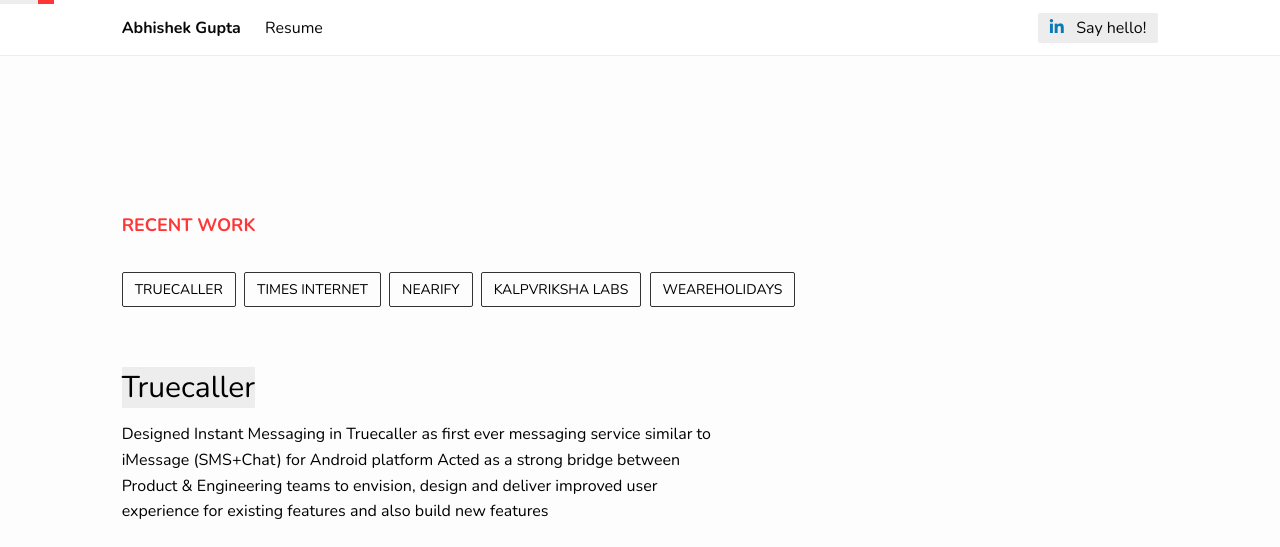
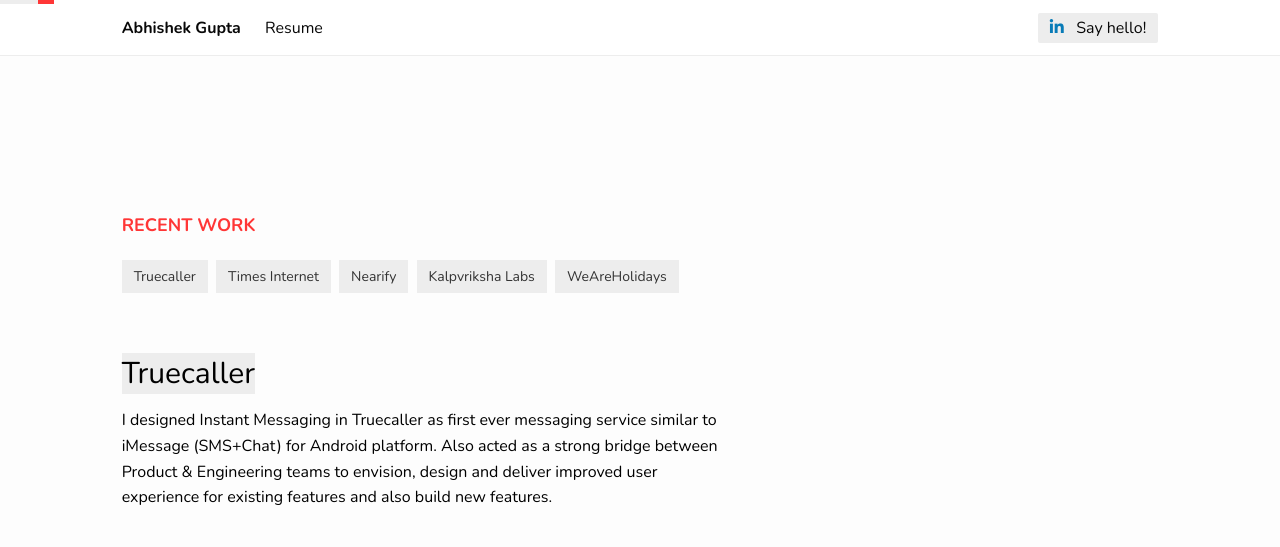
Before and after one commit to abhishekguptat/abhishekguptat.github.io, a Jekyll site: the page built from index.html, in a window 1280 px wide and 1400 px high, scrolled down 508 px. Shown: the top 547 px of the window. Built offline with Jekyll 4.4.1, drawn with Linux system fonts in a browser that asks for light colours; nearby versions of some CDN libraries; the list of posts is cut into pages by our own code; some of the changed text lies outside the part shown; grey boxes are pictures that could not be loaded.

Commit message:
content changes

```diff
--- a/_sass/_base.scss
+++ b/_sass/_base.scss
@@ -56,10 +56,7 @@
 
 figure {
   display: inline-block;
-
-  img {
-    width: 100%;
-  }
+  width: 100%;
 }
 
 figcaption {
--- a/_sass/_layout.scss
+++ b/_sass/_layout.scss
@@ -84,7 +84,7 @@
   text-transform: uppercase;
   color: $theme-color;
   font-weight: 700;
-  margin-bottom: 32px;
+  margin-bottom: 20px;
 }
 
 .project-nav {
@@ -92,17 +92,19 @@
 
   ul li {
     display: inline-block;
-    text-transform: uppercase;
     padding: 4px 12px 4px 12px;
     margin: 4px 4px 4px 0;
     font-weight: 400;
-    border: 1px $grey-color-dark solid;
-    border-radius: 2px;
     font-size: 14px;
+    background-color: $grey-color-extra-light;
+  }
+
+  a {
+    color: $grey-color-dark;
   }
 
   ul li:hover {
-    border: 1px $grey-color-light solid;
+    background-color: #fff;
   }
 }
 
@@ -147,9 +149,14 @@
       margin-bottom: 18px;
     }
   }
-  .has-background {
-    background-color: $grey-color-extra-light;
+  .screenshots-wrap {
+    background-color: #fff;
     padding: 40px;
+
+    .screenshots-title {
+      text-align: center;
+      margin-bottom: 40px;
+    }
 
     .phone-chassis {
       width: 90%;
@@ -159,14 +166,30 @@
       border-radius: 36px;
       margin-bottom: 12px;
       background-color: #4a4a4a;
+
+      img {
+        width: 100%;
+      }
+    }
+
+    .full-width {
+      width: 100%;
+
+      img {
+        width: 100%;
+      }
+    }
+
+    .is-hl-scroll {
+      width: 100%;
+      overflow-x: auto;
+      height: 500px;
+
+      img {
+        height: inherit;
+      }
     }
   }
-}
-.full-width-image img {
-  width: 100%;
-}
-.phone-chassis img {
-  width: 100%;
 }
 
 #up-btn-wrap {
--- a/index.html
+++ b/index.html
@@ -38,23 +38,58 @@
         <div class="col-md-6 col-md-offset-1">
           <h2 class="project-title"><span>Truecaller</span></h2>
           <div class="project-desc">
-            <p>Designed Instant Messaging in Truecaller as first ever messaging service similar to iMessage (SMS+Chat) for Android platform
-Acted as a strong bridge between Product & Engineering teams to envision, design and deliver improved user experience for existing features and also build new features</p>
+            <p>I designed Instant Messaging in Truecaller as first ever messaging service similar to iMessage (SMS+Chat) for Android platform. Also acted as a strong bridge between Product & Engineering teams to envision, design and deliver improved user experience for existing features and also build new features.</p>
           </div>
         </div>
       </div>
-      <div class="row has-background">
-        <div class="col-md-12">
-          <figure class="full-width-image">
-            <img src="/img/tc_01.png" alt="Project Image">
+      <div class="row screenshots-wrap">
+        <h3 class="screenshots-title">Messaging in Truecaller (Chat+SMS)</h3>
+        <div class="col-md-4 center">
+          <figure class="phone-chassis">
+            <img src="/img/tc_msg_01.jpg" alt="Project Image">
+          </figure>
+        </div>
+        <div class="col-md-4 center">
+          <figure class="phone-chassis">
+            <img src="/img/tc_msg_02.jpg" alt="Project Image">
+          </figure>
+        </div>
+        <div class="col-md-4 center">
+          <figure class="phone-chassis">
+            <img src="/img/tc_msg_03.jpg" alt="Project Image">
           </figure>
         </div>
       </div>
-      <div class="row has-background">
+      <div class="row screenshots-wrap">
+        <h3 class="screenshots-title">Group chat flow</h3>
         <div class="col-md-12">
-          <figure class="full-width-image">
-            <img src="/img/tc_02.png" alt="Project Image">
+          <figure class="is-hl-scroll">
+            <img src="/img/tc_groupchat.png" alt="Project Image">
           </figure>
+        </div>
+      </div>
+      <div class="row screenshots-wrap">
+        <h3 class="screenshots-title">Smart SMS experience</h3>
+        <div class="col-md-12">
+          <figure class="full-width">
+            <img src="/img/tc_smscards.png" alt="Project Image">
+          </figure>
+        </div>
+      </div>
+      <div class="row text-block">
+        <div class="col-md-6 col-md-offset-3">
+          <h3>I worked upon almost all micro and macro features within the app. Some of them are below:</h3>
+          <br/>
+          <ul>
+            <li>Improved dialer and caller ID experience</li>
+            <li>Truecaller Backup</li>
+            <li>Call recording</li>
+            <li>SMS categorization and spam detection for SMS</li>
+            <li>Truecaller Business</li>
+            <li>Truecaller Pay</li>
+            <li>General Data Protection Regulation (GDPR) in EU</li>
+            <li>Long tail of other UX enhancements within app</li>
+          </ul>
         </div>
       </div>
     </div>
@@ -66,11 +101,11 @@
         <div class="col-md-6 col-md-offset-1">
           <h2 class="project-title"><span>Whatshot (Times Internet) Android & iOS Apps</span></h2>
           <div class="project-desc">
-            <p>Whatshot needed a complete overhaul of their apps and website, a highly visual way of delivering content to users. I worked on the design of Whatshot apps which was very video-focused. Also worked on Whatshot website design and actively managed the design process and implementation of all of these.</p>
+            <p>Whatshot needed a complete overhaul of their apps and website, a highly visual way of delivering content to users. I worked on the design of Whatshot Android and iOS apps. Also worked on Whatshot website design and actively managed the design process and implementation of all of these.</p>
           </div>
         </div>
       </div>
-      <div class="row has-background">
+      <div class="row screenshots-wrap">
         <div class="col-md-4 center">
           <figure class="phone-chassis">
             <img src="/img/wh_01.png" alt="Project Image">
@@ -87,7 +122,7 @@
           </figure>
         </div>
       </div>
-      <div class="row has-background">
+      <div class="row screenshots-wrap">
         <div class="col-md-4 center">
           <figure class="phone-chassis">
             <img src="/img/wh_04.png" alt="Project Image">
@@ -108,13 +143,12 @@
         <div class="col-md-6 col-md-offset-1">
           <h2 class="project-title"><span>Nearify Android & iOS Apps</span></h2>
           <div class="project-desc">
-            <p>With Nearify one can discover events happening around her anywhere in the world. Nearify was co-founded by ex-IIT and ex-MIT people.
-In a period of three months, after that Nearify was acqui-hired by Times Internet, I worked on introducing new features e.g. event creation, plugging in rich social aspect and design improvements of overall app. Actively managed the implementation of new features till they saw daylight.
+            <p>With Nearify one can discover events happening around them anywhere in the world. Nearify was co-founded by ex-IIT and ex-MIT people. Later on Nearify was acqui-hired by Times Internet. I designed the event creation module, added rich social aspects to the app and made several design improvements of overall app. Actively managed the implementation of new features till they saw daylight.
 </p>
           </div>
         </div>
       </div>
-      <div class="row has-background">
+      <div class="row screenshots-wrap">
         <div class="col-md-4 center">
           <figure class="phone-chassis">
             <img src="/img/nearify_01.png" alt="Project Image">
@@ -146,7 +180,7 @@
           </div>
         </div>
       </div>
-      <div class="row has-background">
+      <div class="row screenshots-wrap">
         <div class="col-md-4 center">
           <figure class="phone-chassis">
             <img src="/img/kv_01.png" alt="Project Image">
@@ -163,7 +197,7 @@
           </figure>
         </div>
       </div>
-      <div class="row has-background">
+      <div class="row screenshots-wrap">
         <div class="col-md-4 center">
           <figure class="phone-chassis">
             <img src="/img/kv_04.png" alt="Project Image">
@@ -180,7 +214,7 @@
           </figure>
         </div>
       </div>
-      <div class="row has-background">
+      <div class="row screenshots-wrap">
         <div class="col-md-4 center">
           <figure class="phone-chassis">
             <img src="/img/kv_07.png" alt="Project Image">
@@ -202,29 +236,32 @@
         <div class="col-md-6 col-md-offset-1">
           <h2 class="project-title"><span>WeAreHolidays Website and Bia Travel App</span></h2>
           <div class="project-desc">
-            <p>ave users access to real itineraries, travelogues, editorial articles and travel sellers in a single platform.
-I worked on its design and then on the front-end dev to quickly roll out a MVP using a Wordpress theme.
-</p>
+            <p>I led the design of Bia app and WeAreHolidays website. Bia app automagically created a travel journal of one’s trip with just a single click. It captured travelled locations, photos taken during the trip, social activities across fb, twitter and instagram, notes one took on the go and put it in a beautiful timeline.
+              <br/><br/>
+              WeAreHolidays website was revamped to give users access to real itineraries, travelogues, editorial articles and travel sellers in a single platform.
+            </p>
           </div>
         </div>
       </div>
-      <div class="row has-background">
+      <div class="row screenshots-wrap">
         <div class="col-md-12 center">
+          <h3 class="screenshots-title">Bia Travel App</h3>
           <figure>
             <img src="/img/wah_01.png" alt="Project Image">
           </figure>
         </div>
       </div>
-      <div class="row has-background">
+      <div class="row screenshots-wrap">
         <div class="col-md-12 center">
           <figure>
             <img src="/img/wah_02.png" alt="Project Image">
           </figure>
         </div>
       </div>
-      <div class="row has-background">
+      <div class="row screenshots-wrap">
+        <h3 class="screenshots-title">WeAreHolidays Website</h3>
         <div class="col-md-12">
-          <figure class="full-width-image">
+          <figure class="full-width">
             <img src="/img/wah_website_01.png" alt="Project Image">
           </figure>
         </div>
```
Also changed, not shown: img/tc_02.png (deleted), img/tc_groupchat.png (added), img/tc_msg_01.jpg (added), img/tc_msg_02.jpg (added), img/tc_msg_03.jpg (added), img/tc_smscards.png (added), img/test.png (added), 10 other files.
